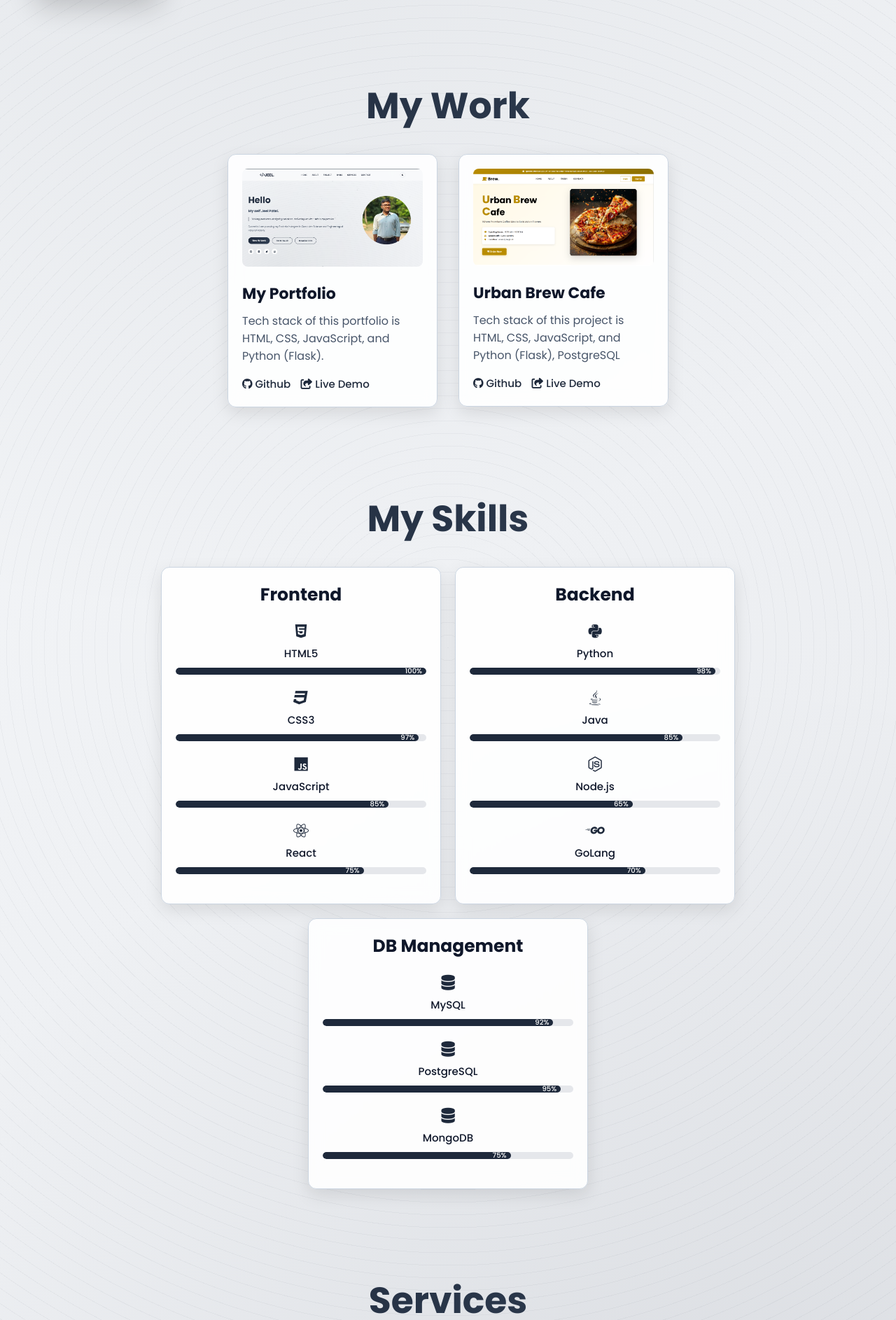
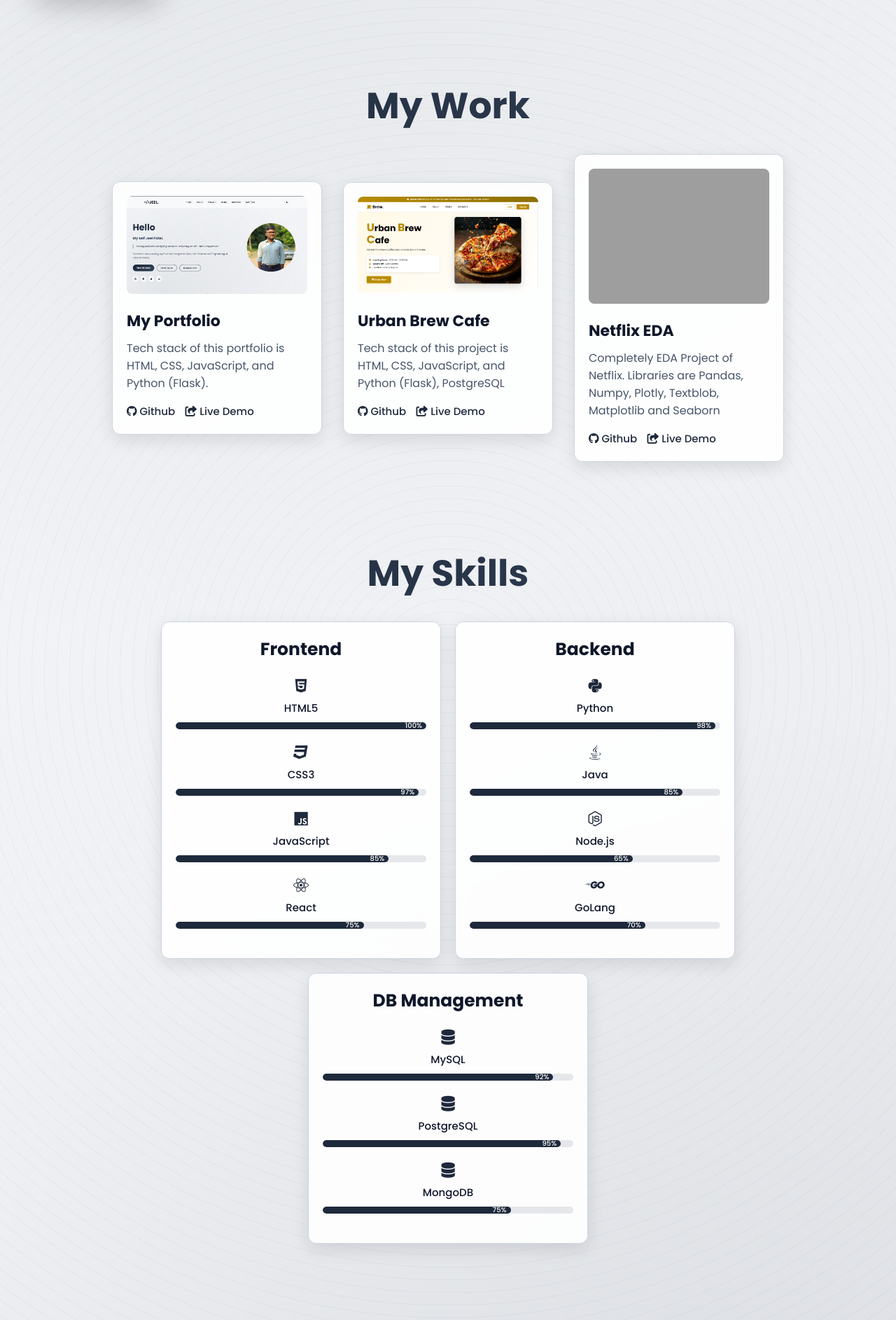
Before and after one commit to jeelptl2005/jeelpatel, a Flask app: page / in a window 1280 px wide. Shown: the part 1248-3134 px from the top of the page at 70% size. Run offline with Flask 3, Linux system fonts and the light colour scheme; grey boxes are pictures that could not be loaded.

Commit message:
Update index.html

```diff
--- a/templates/index.html
+++ b/templates/index.html
@@ -104,11 +104,18 @@
                 <a href="{{url_for('home')}}" class="project-link"><i class="fa-solid fa-share-from-square"></i> Live Demo</a>
             </div>
             <div class="project-card">
-                <img src="{{ url_for('static', filename='cafe.png') }}" alt="Project 1">
+                <img src="{{ url_for('static', filename='cafe.png') }}" alt="Project 2">
                 <h3>Urban Brew Cafe</h3>
                 <p>Tech stack of this project is HTML, CSS, JavaScript, and Python (Flask), PostgreSQL</p>
                 <a href="https://github.com/jeelptl2005/urbanbrewcafe" class="project-link"><i class="fa-brands fa-github"></i> Github</a>
                 <a href="https://urbanbrewcafe.vercel.app" class="project-link"><i class="fa-solid fa-share-from-square"></i> Live Demo</a>
+            </div>
+            <div class="project-card">
+                <img src="{{ url_for('static', filename='eda.jpg') }}" alt="Project 3">
+                <h3>Netflix EDA</h3>
+                <p>Completely EDA Project of Netflix. Libraries are Pandas, Numpy, Plotly, Textblob, Matplotlib and Seaborn</p>
+                <a href="https://github.com/jeelptl2005/DATA-SCIENCE/tree/main/Netflix%20EDA" class="project-link"><i class="fa-brands fa-github"></i> Github</a>
+                <a href="https://github.com/jeelptl2005/DATA-SCIENCE/blob/main/Netflix%20EDA/Netflix%20EDA.ipynb" class="project-link"><i class="fa-solid fa-share-from-square"></i> Live Demo</a>
             </div>
         </div>
      </section>
```
